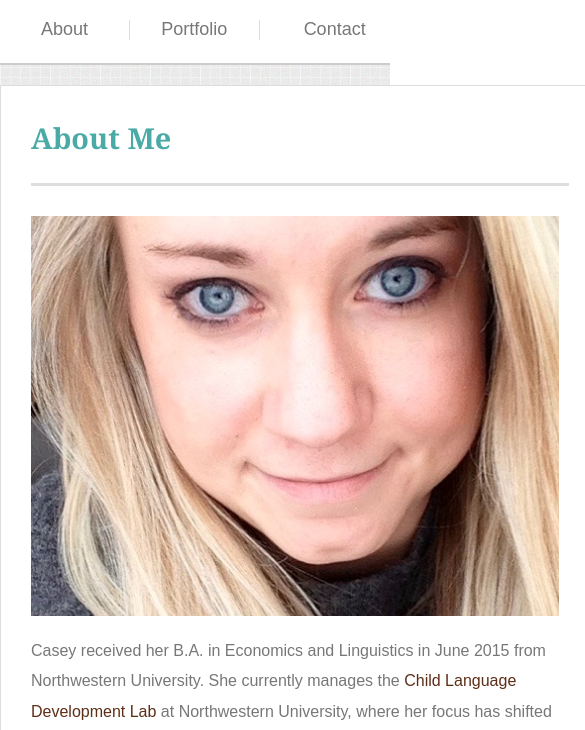
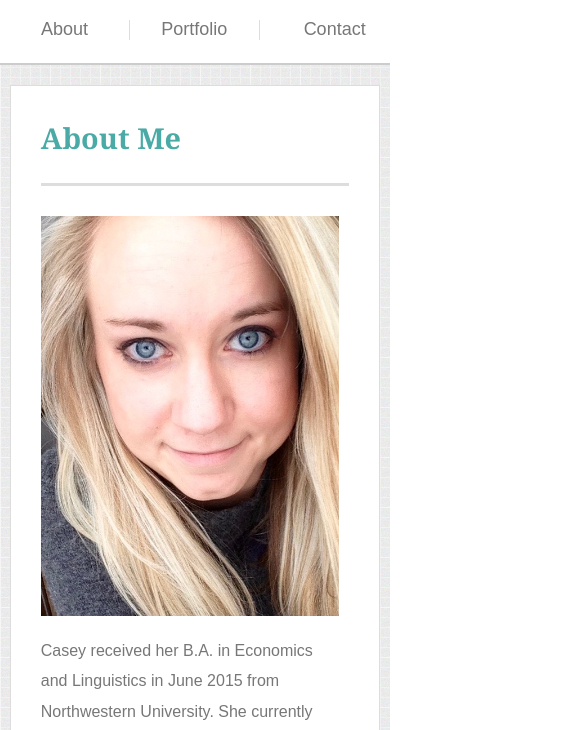
Before and after one commit to cecolby11/Responsive-Portfolio, a plain HTML site: page index.html in a window 390 px wide. Shown: the part 93-823 px from the top of the page, 585 px wide, since content can reach past the window. Drawn offline with Linux system fonts and the light colour scheme.

Commit message:
fixing margins and responsiveness below 768px

```diff
--- a/assets/css/style.css
+++ b/assets/css/style.css
@@ -329,8 +329,9 @@ h1, h2, h3, h4, h5, h6 {
 }
 
 @media screen and (max-width: 768px) {
-  .container {width: 728px;}
-  .main_content {width: 100%; float:none;}
+  .container {width: 95%;}
+  .container_center {width: 95%;}
+  .main_content {width: 100%; float:none; }
   .sidebar {
     width: 100%;
     float:none;
@@ -384,8 +385,8 @@ h1, h2, h3, h4, h5, h6 {
 
 @media screen and (max-width: 640px) {
   .container {width: 100%;}
-  .container_center {width: 600px;}
-  .main_content {width: 600px;}
+  .container_center {width: 95%;}
+  .main_content {width: 100%;}
 
   /*header content */
 
```
